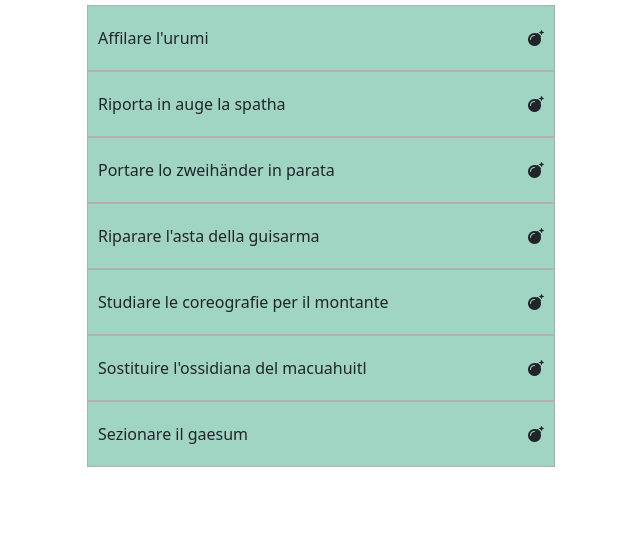
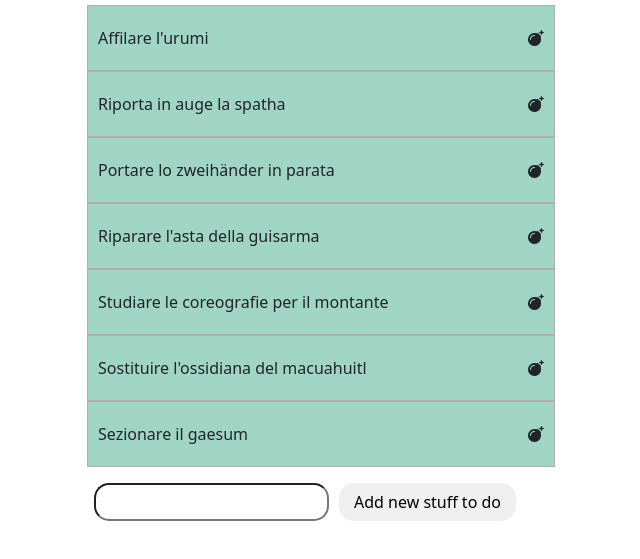
Before and after one commit to LisaKoizumiCipolla/vue-todolist, a plain HTML site: page index.html in a window 1280 px wide. Shown: the part 151-710 px from the top of the page, without its empty margins (335-975 px from the left). Drawn offline with nearby package versions, Linux system fonts and the light colour scheme.

Commit message:
Milestone 2 done

```diff
--- a/css/index.css
+++ b/css/index.css
@@ -30,3 +30,18 @@ li {
     padding: 20px 10px;
     border: 1px solid rgb(175, 175, 175);
 }
+
+.add-new-item{
+    width: 100%;
+}
+
+button {
+    margin-left: 10px;
+    padding: 7px 15px;
+    border-radius: 15px;
+    border: none;
+}
+
+.input-bar {
+    border-radius: 15px;
+}
--- a/index.html
+++ b/index.html
@@ -20,11 +20,15 @@
             <div class="container d-flex flex-column justify-content-center align-items-center">
                 <div class="list">
                     <ul class="">
-                        <li v-for ="element in toDoList" class="d-flex justify-content-between">
+                        <li v-for ="(element, index) in toDoList" class="d-flex justify-content-between">
                             <span>{{ element.text }}</span>
-                            <span><i class="fa-solid fa-bomb"></i></span>
+                            <span @click="removeElement(index)"><i class="fa-solid fa-bomb"></i></span>
                         </li>
                     </ul>
+                </div>
+                <div class="add-new-item d-flex justify-content-center">
+                    <input type="text" class="input-bar">
+                    <button @click="">Add new stuff to do</button>
                 </div>
             </div>
         </main>
--- a/script.js
+++ b/script.js
@@ -35,5 +35,12 @@ createApp({
                 },
             ]
         }
-    }
+    },
+    methods:{
+        removeElement(elementIndex){
+            this.toDoList.splice(elementIndex, 1);
+        }
+    },
+
+
 }).mount("#vue");
```
